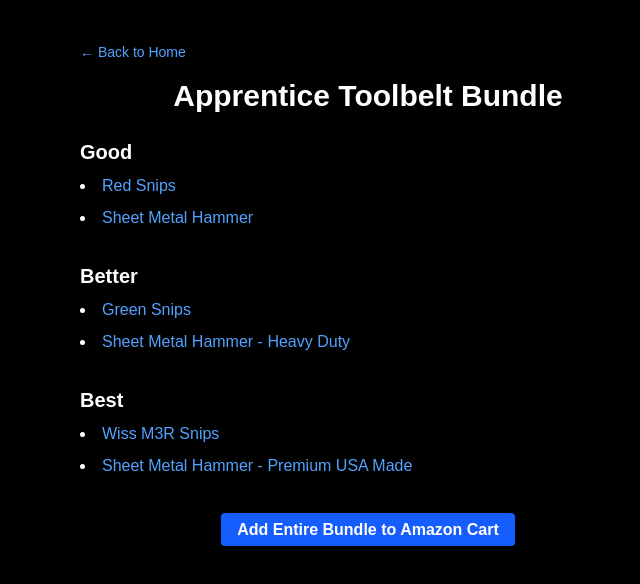
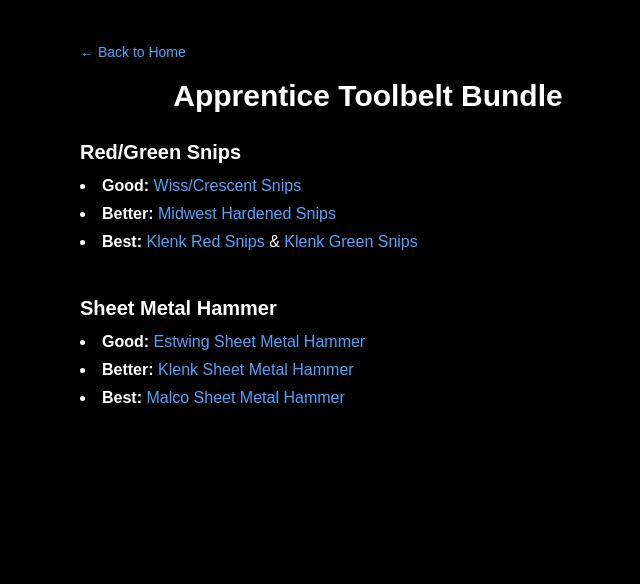
Before and after one commit to brbesaw/tradesmen-bundles, a Next.js app: page /bundles/apprentice in a window 1280 px wide. Shown: the top 584 px of the page, without its empty margins (272-912 px from the left). Built offline with nearby package versions, Linux system fonts and the light colour scheme.

Commit message:
Add good/better/best for snips and hammer with affiliate links

```diff
--- a/app/bundles/apprentice/page.js
+++ b/app/bundles/apprentice/page.js
@@ -1,43 +1,4 @@
 import Link from 'next/link';
-
-const tools = [
-  {
-    name: 'Red Snips',
-    quality: 'Good',
-    url: '#',
-  },
-  {
-    name: 'Green Snips',
-    quality: 'Better',
-    url: '#',
-  },
-  {
-    name: 'Wiss M3R Snips',
-    quality: 'Best',
-    url: '#',
-  },
-  {
-    name: 'Sheet Metal Hammer',
-    quality: 'Good',
-    url: '#',
-  },
-  {
-    name: 'Sheet Metal Hammer - Heavy Duty',
-    quality: 'Better',
-    url: '#',
-  },
-  {
-    name: 'Sheet Metal Hammer - Premium USA Made',
-    quality: 'Best',
-    url: '#',
-  },
-];
-
-const groupedTools = tools.reduce((acc, tool) => {
-  acc[tool.quality] = acc[tool.quality] || [];
-  acc[tool.quality].push(tool);
-  return acc;
-}, {});
 
 export default function ApprenticeBundle() {
   return (
@@ -49,29 +10,94 @@
 
         <h1 className="text-3xl font-bold mb-6 text-center">Apprentice Toolbelt Bundle</h1>
 
-        <section className="space-y-8">
-          {['Good', 'Better', 'Best'].map((quality) => (
-            <div key={quality}>
-              <h2 className="text-xl font-semibold mb-2">{quality}</h2>
-              <ul className="list-disc list-inside space-y-2">
-                {groupedTools[quality]?.map((tool, index) => (
-                  <li key={index}>
-                    <a href={tool.url} className="text-blue-400 hover:underline">
-                      {tool.name}
+        <section className="space-y-10">
+          {/* Red/Green Snips */}
+          <div>
+            <h2 className="text-xl font-semibold mb-2">Red/Green Snips</h2>
+            <ul className="space-y-1 list-disc list-inside">
+              <li>
+                <span className="font-semibold">Good:</span>{' '}
+                <a
+                  href="https://amzn.to/3G92pGs"
+                  target="_blank"
+                  rel="noopener noreferrer"
+                  className="text-blue-400 hover:underline"
+                >
+                  Wiss/Crescent Snips
                 </a>
               </li>
-                ))}
+              <li>
+                <span className="font-semibold">Better:</span>{' '}
+                <a
+                  href="https://amzn.to/43UG6hw"
+                  target="_blank"
+                  rel="noopener noreferrer"
+                  className="text-blue-400 hover:underline"
+                >
+                  Midwest Hardened Snips
+                </a>
+              </li>
+              <li>
+                <span className="font-semibold">Best:</span>{' '}
+                <a
+                  href="https://amzn.to/4ctYBvs"
+                  target="_blank"
+                  rel="noopener noreferrer"
+                  className="text-blue-400 hover:underline"
+                >
+                  Klenk Red Snips
+                </a>{' '}
+                &amp;{' '}
+                <a
+                  href="https://amzn.to/4jb8gK4"
+                  target="_blank"
+                  rel="noopener noreferrer"
+                  className="text-blue-400 hover:underline"
+                >
+                  Klenk Green Snips
+                </a>
+              </li>
             </ul>
           </div>
-          ))}
 
-          <div className="text-center mt-10">
+          {/* Sheet Metal Hammer */}
+          <div>
+            <h2 className="text-xl font-semibold mb-2">Sheet Metal Hammer</h2>
+            <ul className="space-y-1 list-disc list-inside">
+              <li>
+                <span className="font-semibold">Good:</span>{' '}
                 <a
-              href="#"
-              className="bg-blue-600 hover:bg-blue-700 text-white font-semibold py-2 px-4 rounded"
+                  href="https://amzn.to/3ReccgK"
+                  target="_blank"
+                  rel="noopener noreferrer"
+                  className="text-blue-400 hover:underline"
                 >
-              Add Entire Bundle to Amazon Cart
+                  Estwing Sheet Metal Hammer
                 </a>
+              </li>
+              <li>
+                <span className="font-semibold">Better:</span>{' '}
+                <a
+                  href="https://amzn.to/4jAAopD"
+                  target="_blank"
+                  rel="noopener noreferrer"
+                  className="text-blue-400 hover:underline"
+                >
+                  Klenk Sheet Metal Hammer
+                </a>
+              </li>
+              <li>
+                <span className="font-semibold">Best:</span>{' '}
+                <a
+                  href="https://amzn.to/4jAAopD"
+                  target="_blank"
+                  rel="noopener noreferrer"
+                  className="text-blue-400 hover:underline"
+                >
+                  Malco Sheet Metal Hammer
+                </a>
+              </li>
+            </ul>
           </div>
         </section>
       </div>
```
Lines whose indentation alone changed are shown as unchanged.
